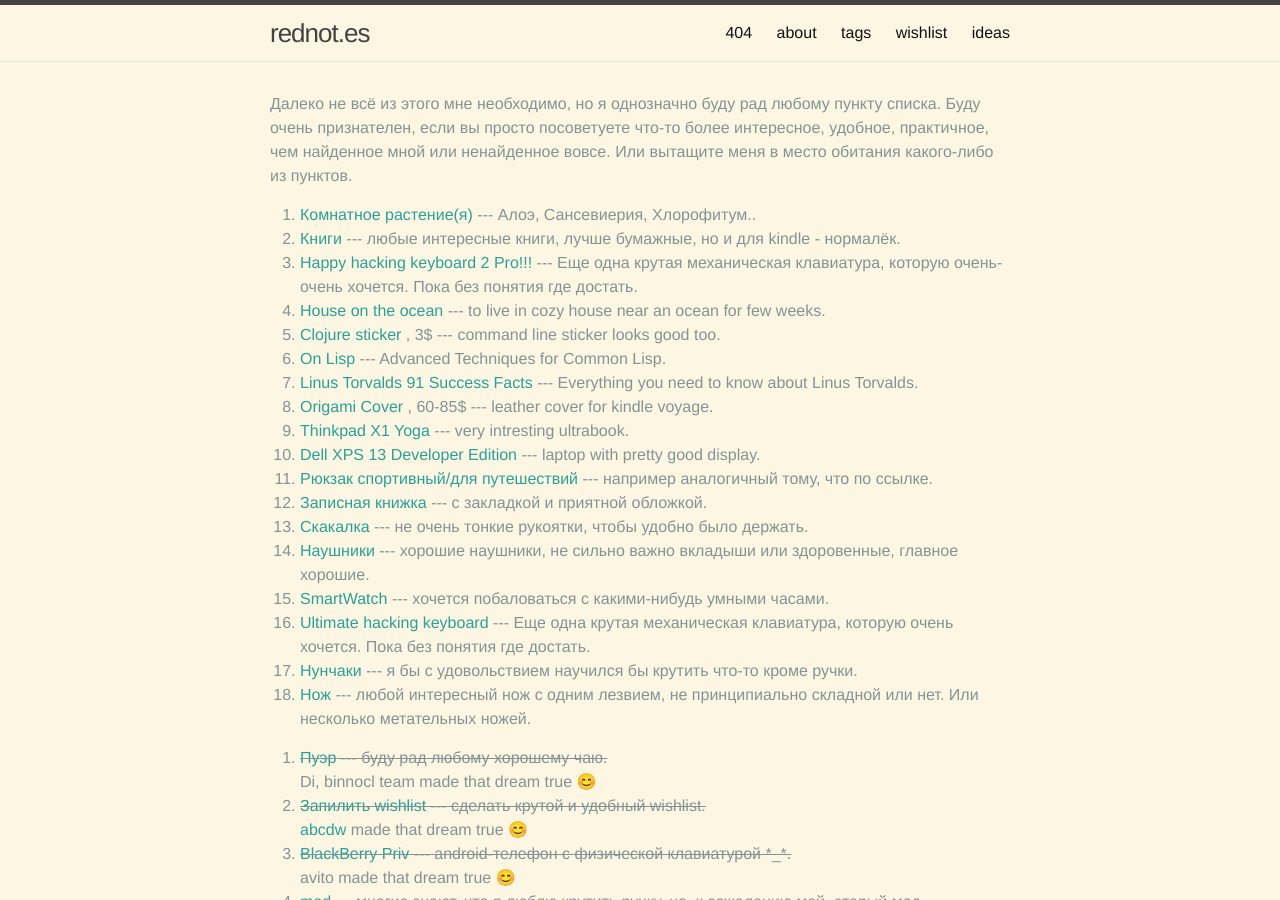
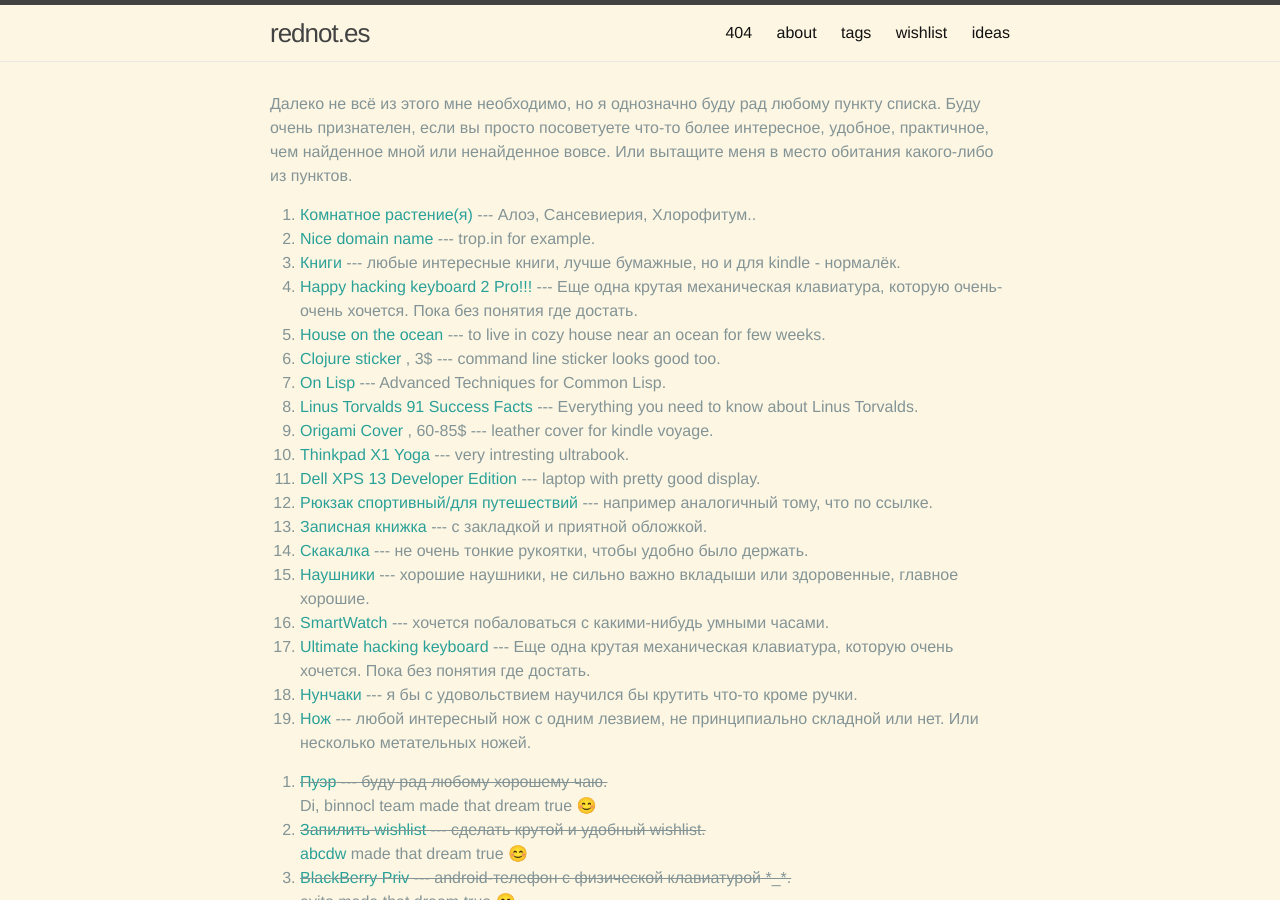
Before and after one commit to rednotes/rednotes.github.io, a Jekyll site: the page built from pages/wishlist.html, in a window 1280 px wide and 900 px high. Built offline with Jekyll 4.4.1, drawn with Linux system fonts in a browser that asks for light colours; nearby versions of some CDN libraries; emoji names are drawn with the system emoji font; comment, search, counter and statistics services are not loaded.

Commit message:
Add domain to wishlist

```diff
--- a/_data/wishlist.yml
+++ b/_data/wishlist.yml
@@ -1,6 +1,9 @@
 - name: Комнатное растение(я)
   description: Алоэ, Сансевиерия, Хлорофитум.
   url: http://www.zooclub.ru/samye/poleznye_komnatnye_rastenia.shtml
+
+- name: Nice domain name
+  description: trop.in for example
 
 - name: Книги
   description: любые интересные книги, лучше бумажные, но и для kindle - нормалёк
```
